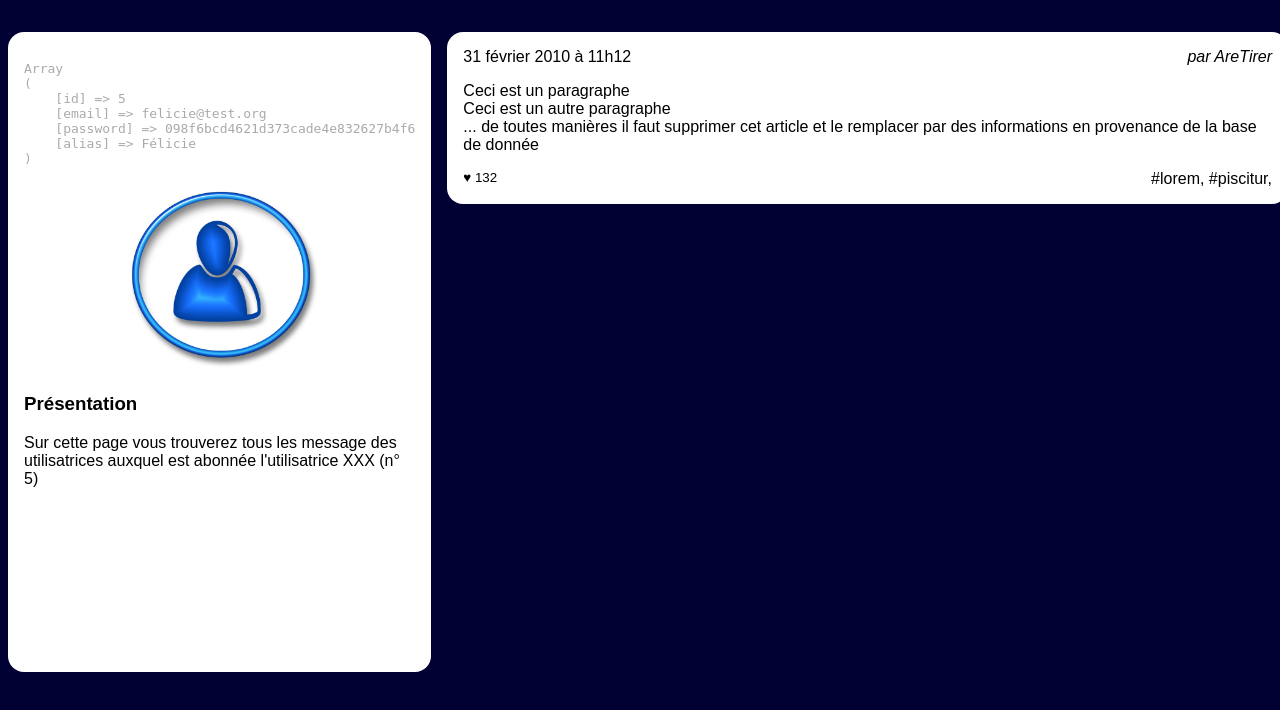
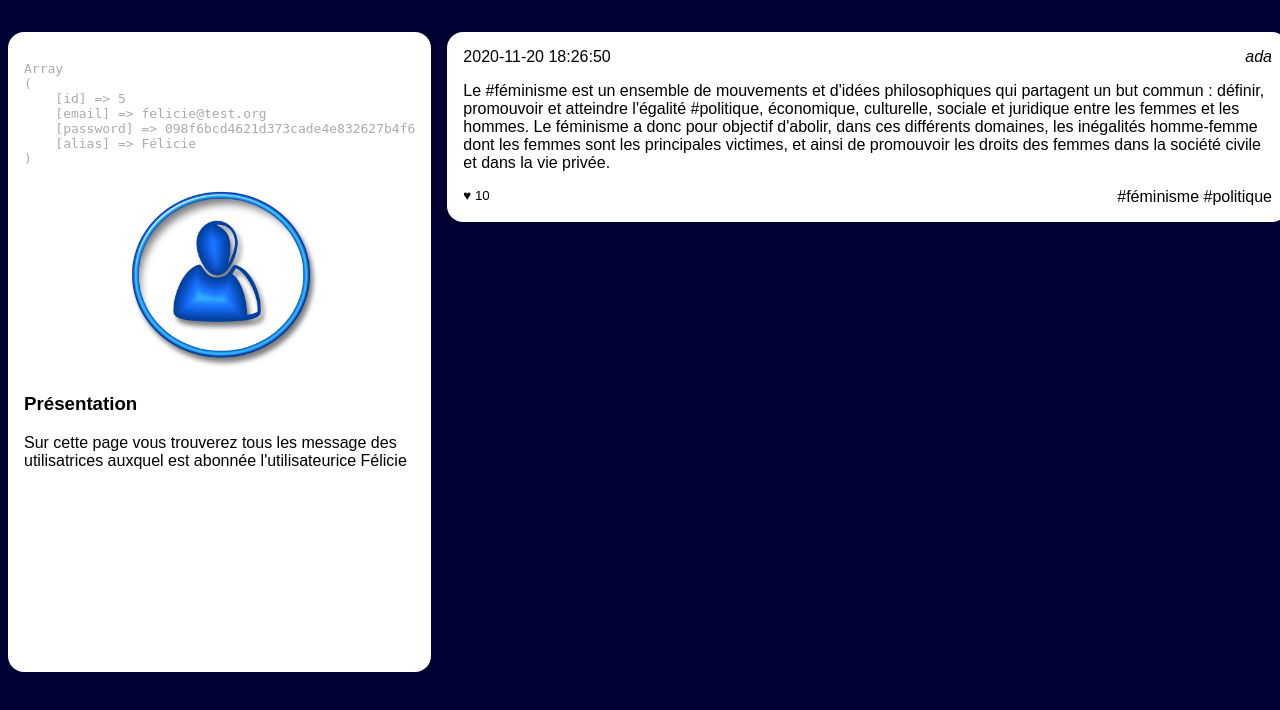
Before and after one commit to GaetaneSeguin/projet-collectif-r-seau-social, a PHP site: page /feed.php?user_id=5 in a window 1280 px wide. Shown: the part 90-800 px from the top of the page. Run offline with PHP 8.4, Linux system fonts and the light colour scheme; data comes from the database, SQL or seed files in the repository.

Commit message:
Correction du fichier feed

```diff
--- a/resoc_n1/Niveau1/feed.php
+++ b/resoc_n1/Niveau1/feed.php
@@ -41,7 +41,6 @@
             /**
              * Etape 2: se connecter à la base de donnée
              */
-            // $mysqli = new mysqli("localhost", "root", "root", "socialnetwork");
             include 'connexion.php';
             ?>
 
@@ -60,8 +59,8 @@
                 <section>
                     <h3>Présentation</h3>
                     <p>Sur cette page vous trouverez tous les message des utilisatrices
-                        auxquel est abonnée l'utilisatrice XXX
-                        (n° <?php echo $userId ?>)
+                        auxquel est abonnée l'utilisateurice <?php echo $user['alias'] ?>
+                        <!-- (n° <?php $userId ?>) -->
                     </p>
 
                 </section>
@@ -97,28 +96,32 @@
                  * Etape 4: @todo Parcourir les messsages et remplir correctement le HTML avec les bonnes valeurs php
                  * A vous de retrouver comment faire la boucle while de parcours...
                  */
+                while ($post = $lesInformations->fetch_assoc())
+                {
                 ?>
+
                 <article>
                     <h3>
-                        <time datetime='2020-02-01 11:12:13' >31 février 2010 à 11h12</time>
+                        <time datetime='2020-02-01 11:12:13' ><?php echo $post['created'] ?></time>
                     </h3>
-                    <address>par AreTirer</address>
+                    <address><?php echo $post['author_name'] ?></address>
                     <div>
-                        <p>Ceci est un paragraphe</p>
-                        <p>Ceci est un autre paragraphe</p>
-                        <p>... de toutes manières il faut supprimer cet
-                            article et le remplacer par des informations en
-                            provenance de la base de donnée</p>
+                        <p><?php echo $post['content'] ?></p>
+
                     </div>
                     <footer>
-                        <small>♥ 132</small>
-                        <a href="">#lorem</a>,
-                        <a href="">#piscitur</a>,
+                        <small>♥ <?php echo $post['like_number'] ?> </small>
+                            <a href=""><?php $hastag=explode("," ,$post['taglist']);
+                            foreach ($hastag as $tag)
+                            echo  '#' . $tag . " "?></a>
                     </footer>
                 </article>
+
                 <?php
                 // et de pas oublier de fermer ici vote while
+            }
                 ?>
+
 
 
             </main>
--- a/resoc_n1/Niveau1/news.php
+++ b/resoc_n1/Niveau1/news.php
@@ -114,7 +114,7 @@
                             <small>♥ <?php echo $post['like_number'] ?> </small>
                             <a href=""><?php $hastag=explode("," ,$post['taglist']);
                             foreach ($hastag as $tag)
-                            echo  '#' . $tag . " "?></a>,
+                            echo  '#' . $tag . " "?></a>
                         </footer>
                     </article>
                     <?php
```
